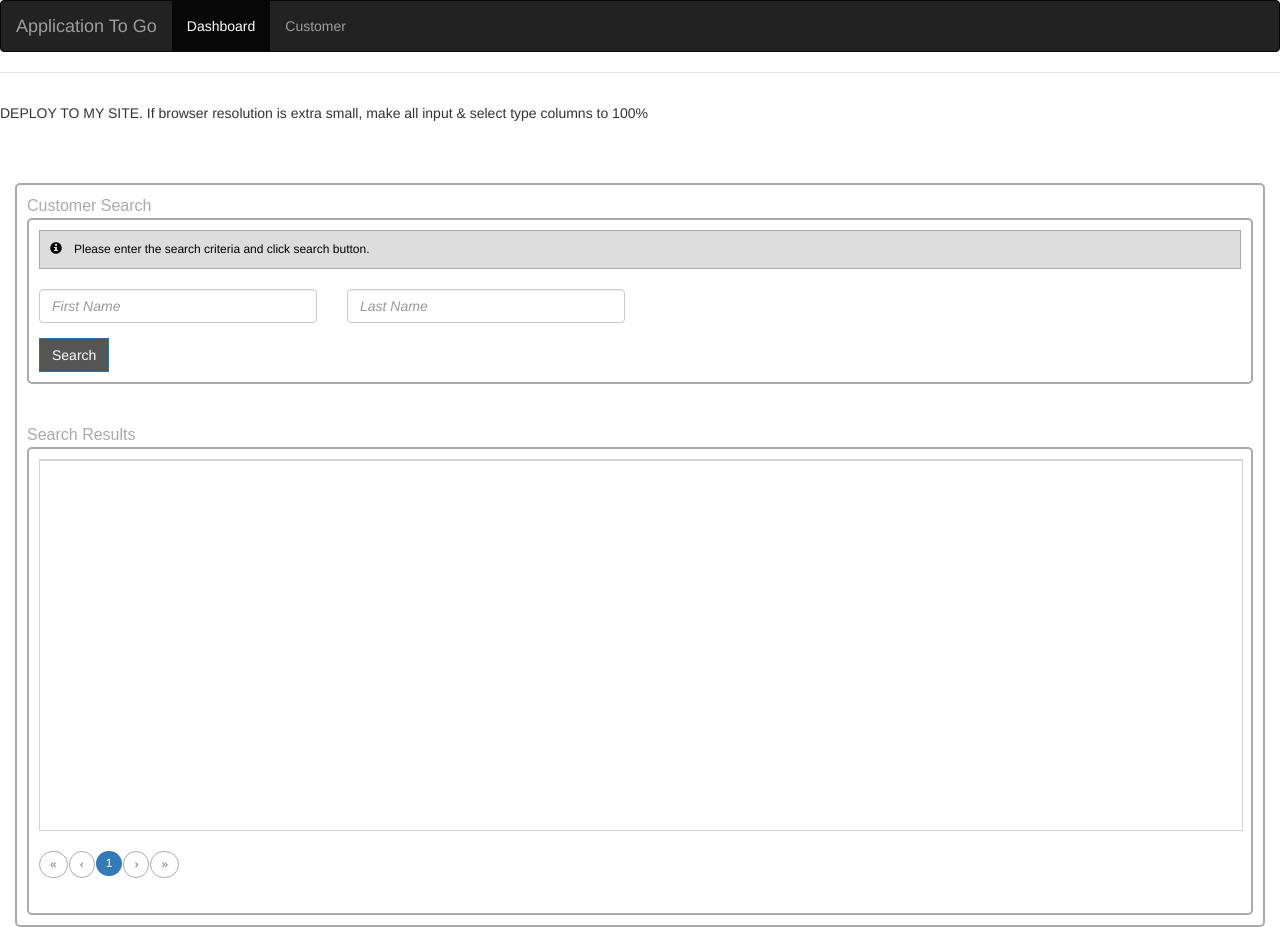
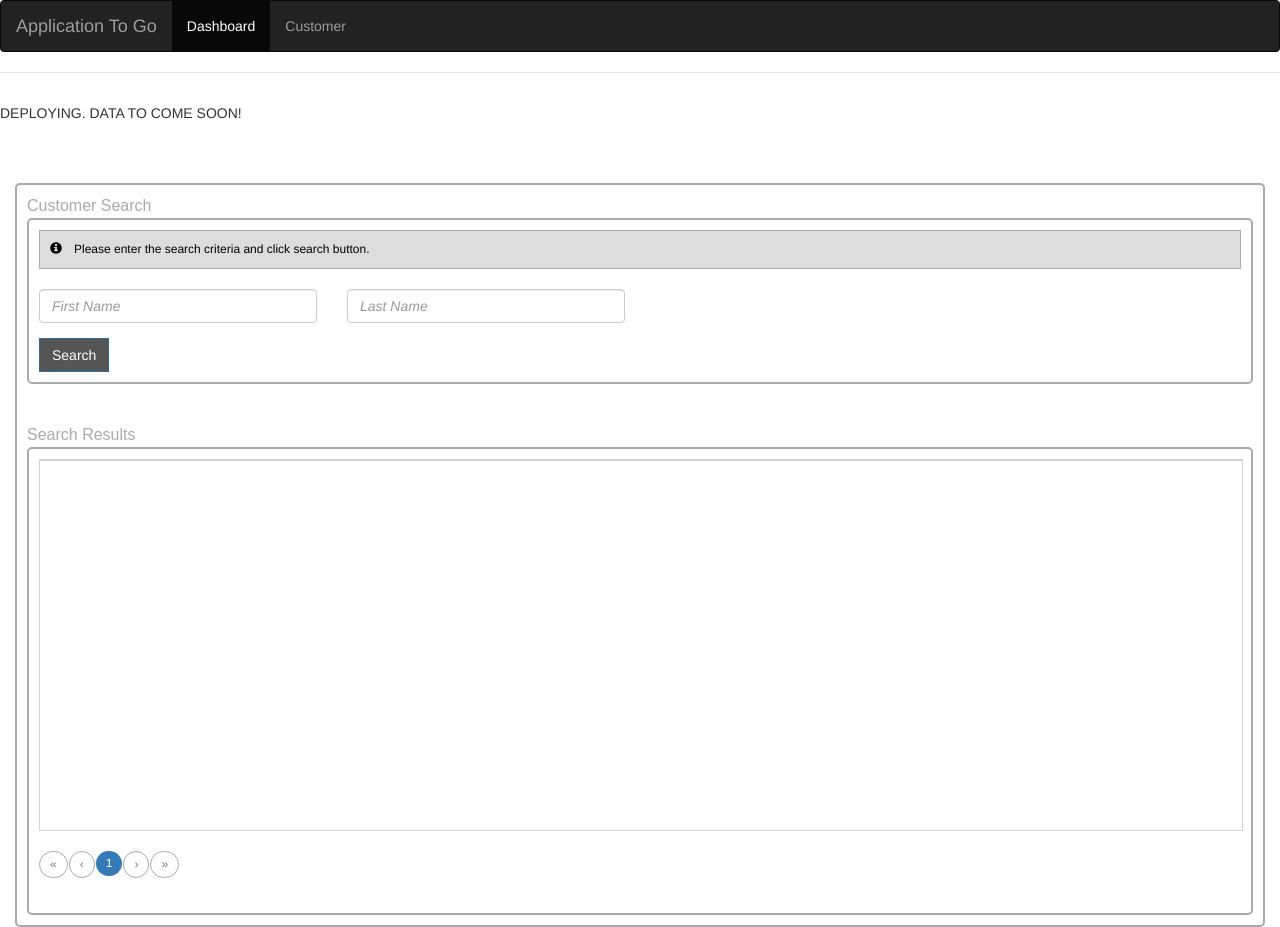
Before and after one commit to ECUdweber/thedanielweber, a plain HTML site: page projects/application_to_go/index.html in a window 1280 px wide. Shown: the top 927 px of the page. Drawn offline with nearby package versions, Linux system fonts and the light colour scheme; files that its build step writes are made by us from their sources.

```diff
--- a/projects/application_to_go/index.html
+++ b/projects/application_to_go/index.html
@@ -235,7 +235,7 @@
       </div>
     </div>
 
-    <p>DEPLOY TO MY SITE. If browser resolution is extra small, make all input &amp; select type columns to 100%</p>
+    <p>DEPLOYING. DATA TO COME SOON!</p>
 
     <div class="container-fluid">
       <!-- ngView:  --><div ng-view="" class="ng-scope"><div class="search_container ng-scope">
```
